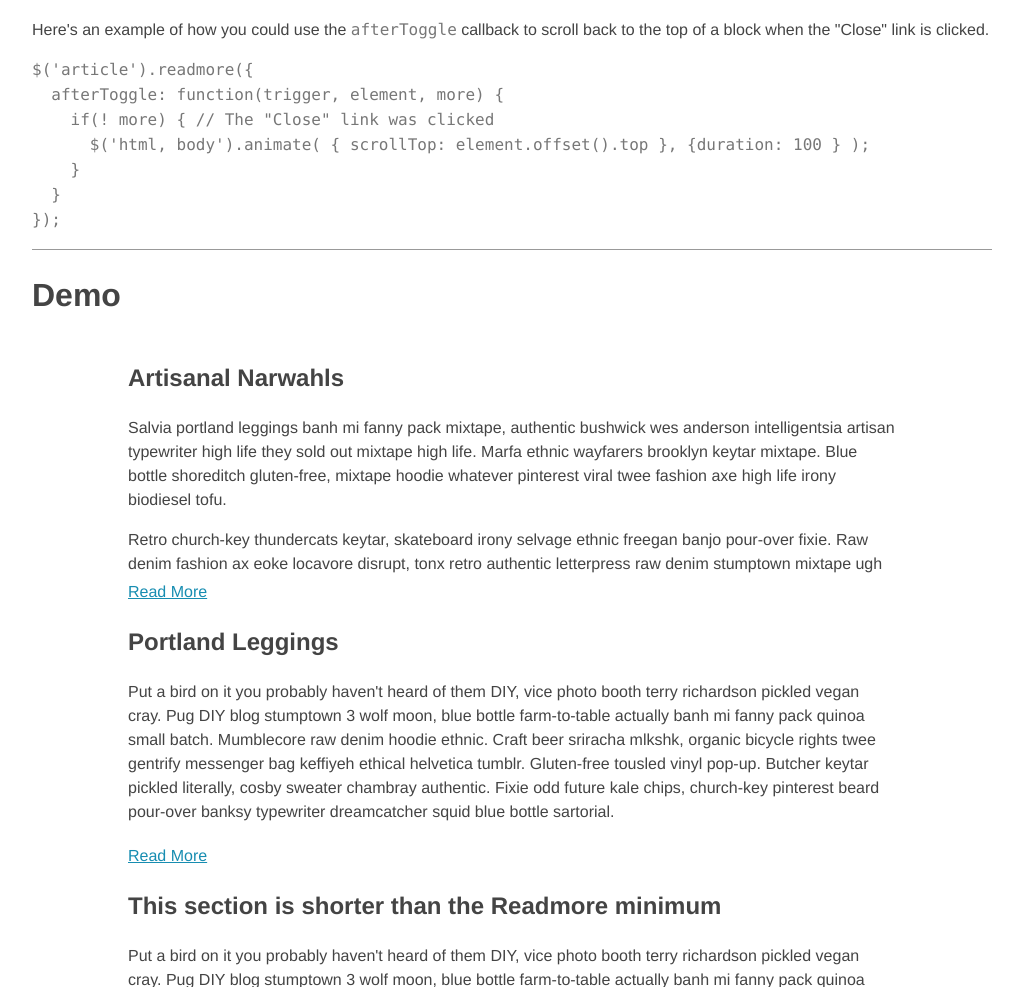
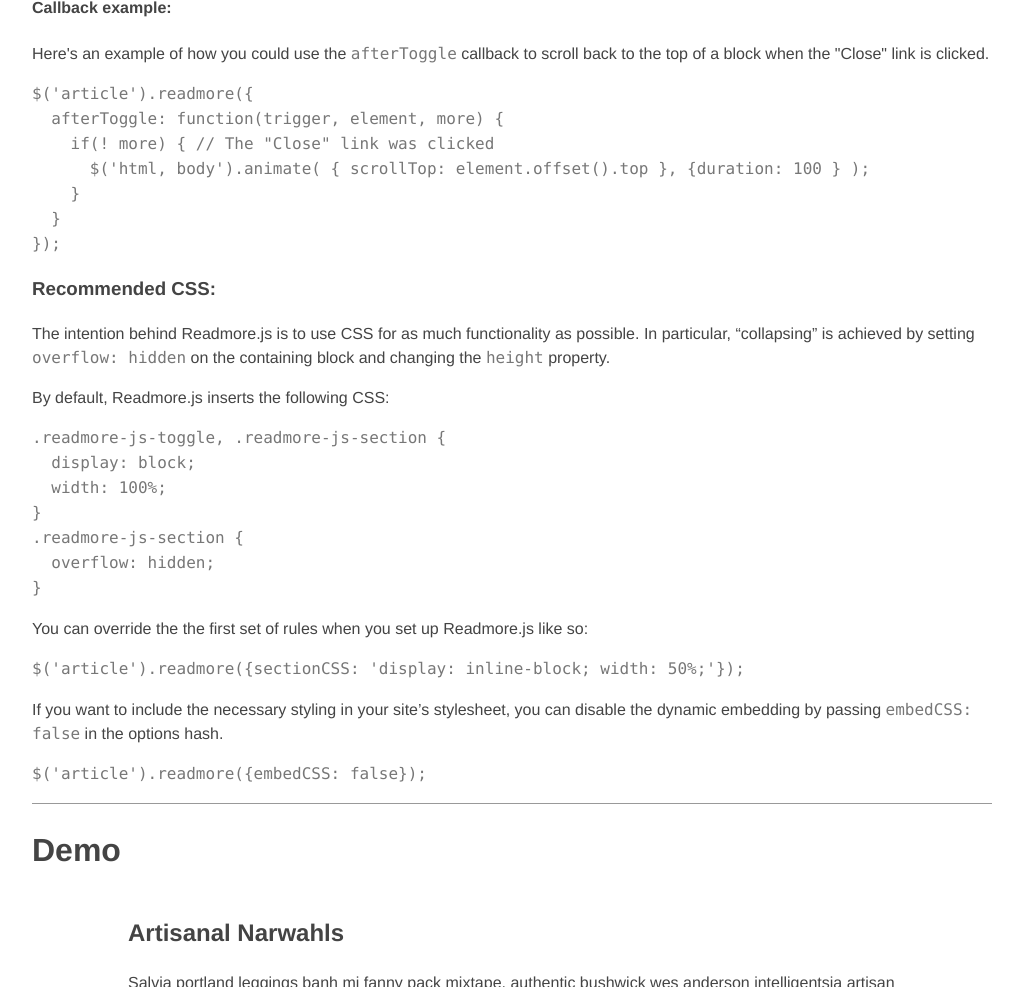
Before and after one commit to jedfoster/Readmore.js, a plain HTML site: page demo.html in a window 1280 px wide. Shown: the part 946-1933 px from the top of the page, without its empty margins (128-1151 px from the left). Drawn offline with nearby package versions, Linux system fonts and the light colour scheme.

Commit message:
Expose an option to disable the embedded CSS altogether

```diff
--- a/demo.html
+++ b/demo.html
@@ -51,6 +51,7 @@
         <li><code>maxHeight: 200</code>  (in pixels)</li>
         <li><code>moreLink: '&lt;a href="#"&gt;Read more&lt;/a&gt;'</code></li>
         <li><code>lessLink: '&lt;a href="#"&gt;Close&lt;/a&gt;'</code></li>
+        <li><code>embedCSS: true</code> (insert required CSS dynamically, set this to <code>false</code> if you include the necessary CSS in a stylesheet)</li>
         <li><code>sectionCSS: 'display: block; width: 100%;'</code> (sets the styling of the blocks)</li>
         <li><code>beforeToggle: function() {}</code> (called after a more or less link is clicked, but <i>before</i> the block is collapsed or expanded)</li>
         <li><code>afterToggle: function() {}</code> (called <i>after</i> the block is collapsed or expanded)</li>
@@ -79,6 +80,28 @@
     }
   }
 });</code></pre>
+
+      <h3 id="recommendedcss">Recommended CSS:</h3>
+
+      <p>The intention behind Readmore.js is to use CSS for as much functionality as possible. In particular, &#8220;collapsing&#8221; is achieved by setting <code>overflow: hidden</code> on the containing block and changing the <code>height</code> property.</p>
+
+      <p>By default, Readmore.js inserts the following CSS:</p>
+
+      <pre><code class="css">.readmore-js-toggle, .readmore-js-section {
+  display: block;
+  width: 100%;
+}
+.readmore-js-section {
+  overflow: hidden;
+}</code></pre>
+
+      <p>You can override the the first set of rules when you set up Readmore.js like so:</p>
+
+      <pre><code class="javascript">$(&apos;article&apos;).readmore({sectionCSS: &apos;display: inline-block; width: 50%;&apos;});</code></pre>
+
+      <p>If you want to include the necessary styling in your site&#8217;s stylesheet, you can disable the dynamic embedding by passing <code>embedCSS: false</code> in the options hash.</p>
+
+      <pre><code class="javascript">$(&apos;article&apos;).readmore({embedCSS: false});</code></pre>
 
     </section>
 
--- a/readmore.js
+++ b/readmore.js
@@ -13,12 +13,14 @@
         maxHeight: 200,
         moreLink: '<a href="#">Read More</a>',
         lessLink: '<a href="#">Close</a>',
+        embedCSS: true,
         sectionCSS: 'display: block; width: 100%;',
 
         // callbacks
         beforeToggle: function(){},
         afterToggle: function(){}
-      };
+      },
+      cssEmbedded = false;
 
   function Readmore( element, options ) {
     this.element = element;
@@ -29,6 +31,7 @@
 
     delete(this.options.maxHeight);
 
+    if(this.options.embedCSS && ! cssEmbedded) {
       var styles = '.readmore-js-toggle, .readmore-js-section { ' + this.options.sectionCSS + ' } .readmore-js-section { overflow: hidden; }';
 
       (function(d,u) {
@@ -37,6 +40,9 @@
         css.appendChild(d.createTextNode(u));
         d.getElementsByTagName("head")[0].appendChild(css);
       }(document, styles));
+
+      cssEmbedded = true;
+    }
 
     this._defaults = defaults;
     this._name = readmore;
```
Also changed, not shown: README.md. Lines whose indentation alone changed are shown as unchanged.
